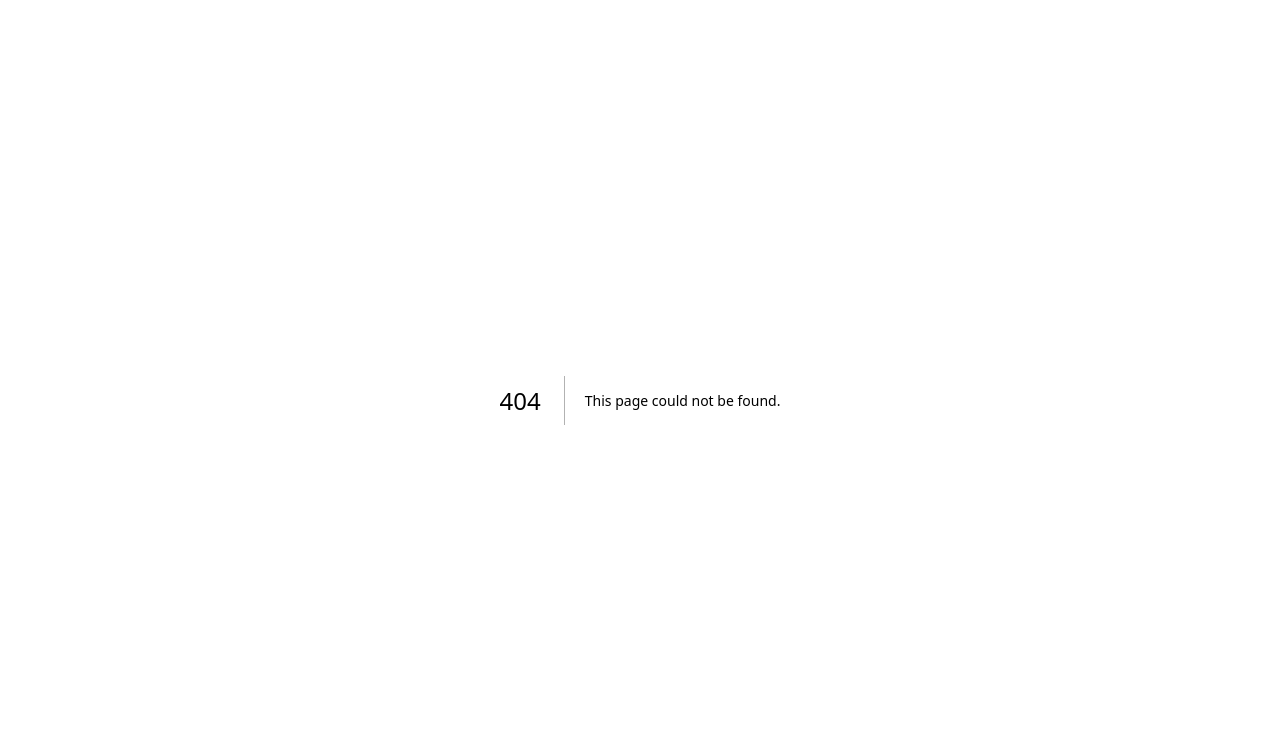
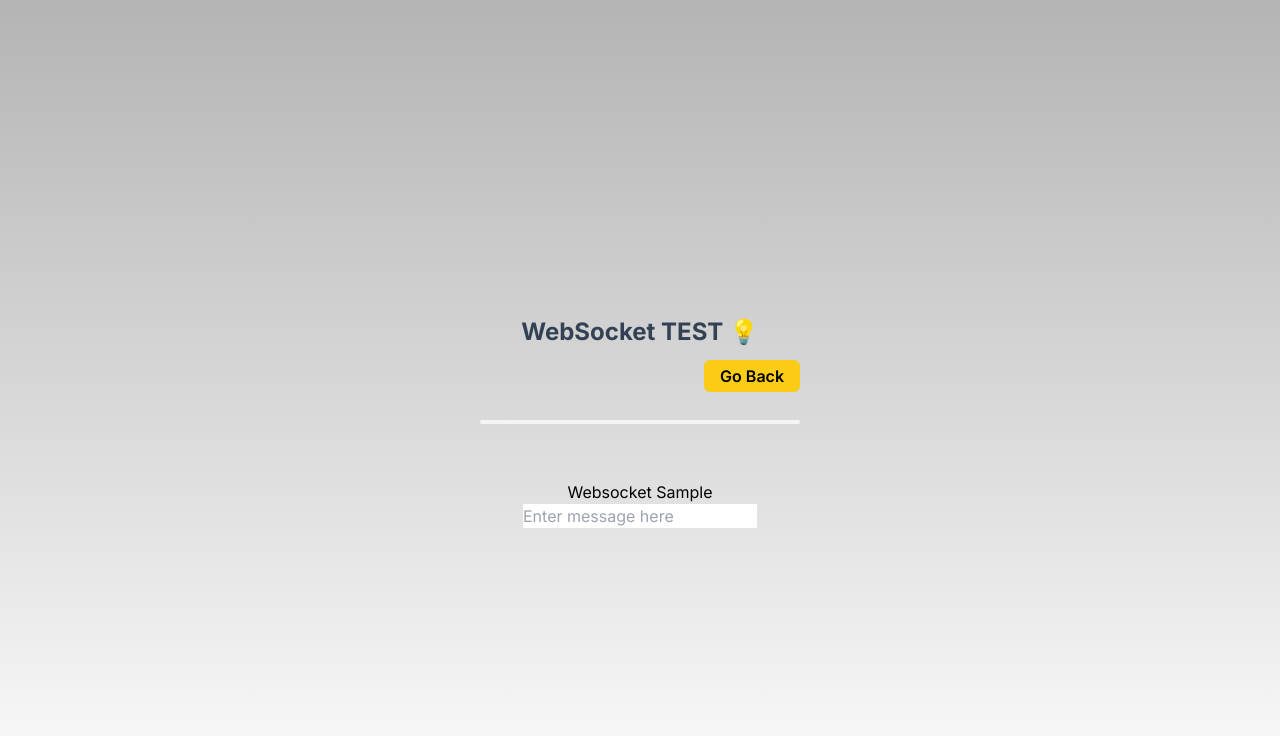
Before and after one commit to h-naka18/api-test, a Next.js app: page /websocket in a window 1280 px wide. Before the commit this address had no page. Shown: the top 736 px of the page. Built offline with nearby package versions, Linux system fonts and the light colour scheme; no server answers.

Commit message:
✨ WebSocket追加

```diff
--- a/next.config.js
+++ b/next.config.js
@@ -1,7 +1,8 @@
 /** @type {import('next').NextConfig} */
 const nextConfig = {
   env: {
-    ROOT: process.env.NODE_ENV === 'production' ? `https://api-test-swart-nu.vercel.app` : `http://localhost:3000`
+    ROOT: process.env.NODE_ENV === 'production' ? `https://api-test-swart-nu.vercel.app` : `http://localhost:3000`,
+    WEBSOCKET_URL: process.env.NODE_ENV === 'production' ? 'wss://fastapi-test-omega.vercel.app' : 'ws://localhost:8000'
   },
 }
 
--- a/src/app/page.tsx
+++ b/src/app/page.tsx
@@ -20,6 +20,12 @@ export default async function Home() {
           Get started by editing&nbsp;
           <code className="font-mono font-bold">src/app/page.tsx</code>
         </p>
+        <Link
+          href={"/websocket"}
+          className="px-4 py-1 rounded-md font-semibold bg-green-400 hover:bg-green-200"
+        >
+          WebSocket Test
+        </Link>
         <div className="fixed bottom-0 left-0 flex h-48 w-full items-end justify-center bg-gradient-to-t from-white via-white dark:from-black dark:via-black lg:static lg:h-auto lg:w-auto lg:bg-none">
           <a
             className="pointer-events-none flex place-items-center gap-2 p-8 lg:pointer-events-auto lg:p-0"
--- /dev/null
+++ b/src/app/websocket/page.tsx
@@ -0,0 +1,64 @@
+"use client"
+
+import Link from "next/link";
+import { useEffect, useState } from "react";
+
+export default function WebSocketTest() {
+
+  const [message, setMessage] = useState('');
+  const [socket, setSocket] = useState<WebSocket | null>(null);
+
+  useEffect(() => {
+    console.log("WebSocket URL: " + `${process.env.WEBSOCKET_URL}` + '/websocket');
+    const ws = new WebSocket(`${process.env.WEBSOCKET_URL}` + '/websocket');
+    ws.onopen = () => {
+      console.log('Connected to server');
+    };
+
+    ws.onmessage = (event) => {
+      let data = JSON.parse(event.data)
+      console.log(data.message);
+      setMessage(data.message);
+    };
+
+    ws.onclose = () => {
+      console.log('Disconnected from server');
+    };
+
+    setSocket(ws);
+
+    return () => {
+      ws.close();
+    };
+  }, []);
+
+  const sendMessage = (message: string) => {
+    socket?.send(message);
+  };
+
+  return (
+    <div className="w-3/4 m-auto h-screen flex my-4">
+      <div className="flex flex-col justify-center items-center m-auto">
+        <p className="text-2xl text-slate-700 font-bold p-3">WebSocket TEST 💡</p>
+        <div className="flex w-flex flex-row-reverse w-full mb-3">
+          <Link
+            href={"/"}
+            className="px-4 py-1 rounded-md font-semibold bg-yellow-400 hover:bg-yellow-200"
+          >
+            Go Back
+          </Link>
+        </div>
+        <hr className="w-80 h-1 mx-auto my-4 bg-gray-100 border-0 rounded dark:bg-gray-700"/>
+        <div className="flex flex-col justify-center items-center mt-10">
+          <h1>Websocket Sample</h1>
+          <input
+            type="text"
+            onChange={(event) => sendMessage(event.target.value)}
+            placeholder="Enter message here"
+          />
+          <p>{message}</p>
+        </div>
+      </div>
+    </div>
+  )
+}
```
